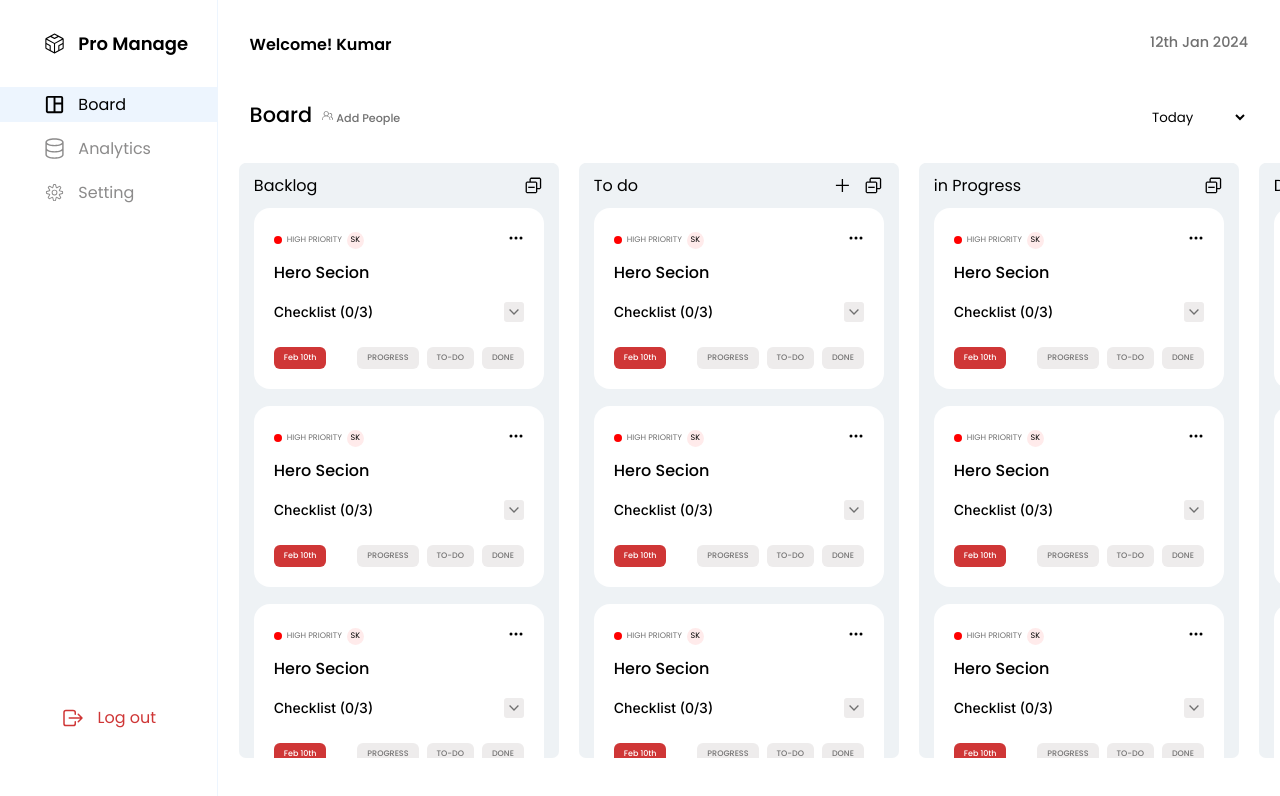
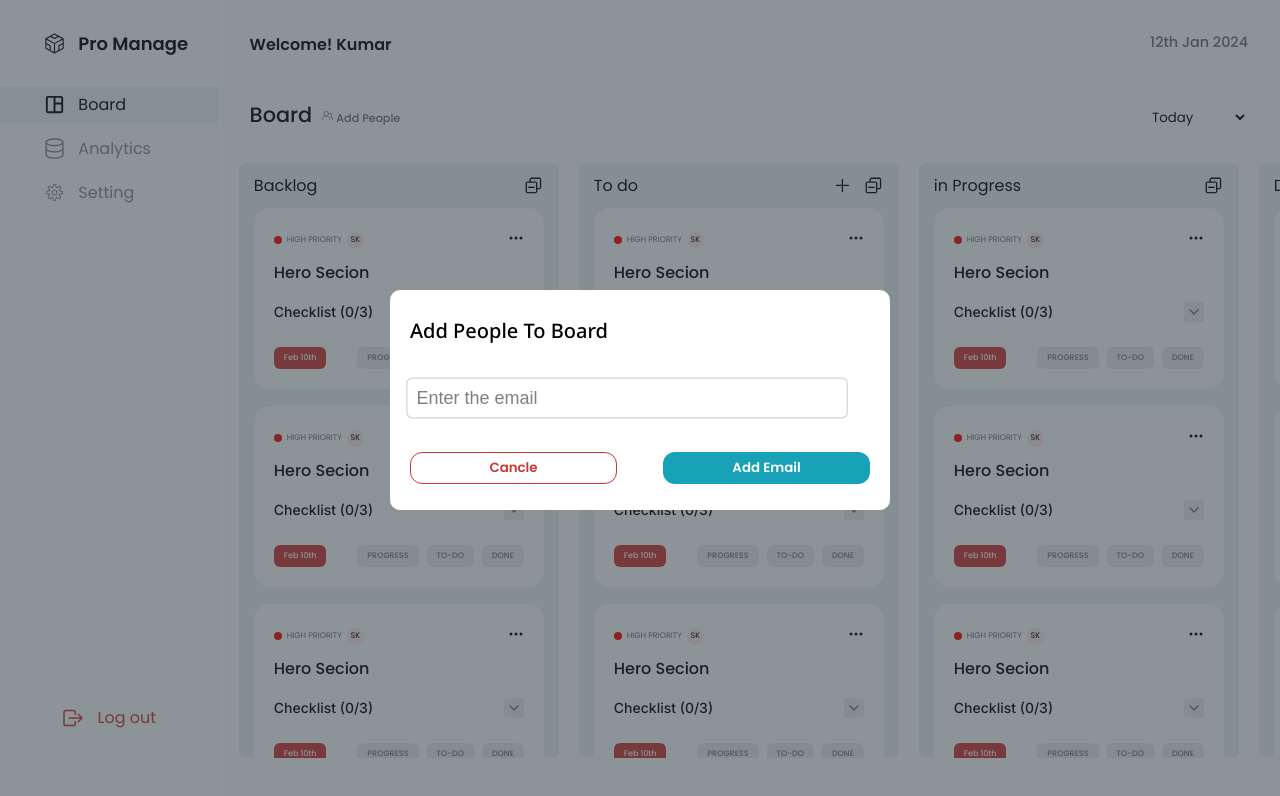
Before and after one commit to SatyabratDivedi/MERN-Pro-task-manager, a React (Vite) app in the folder frontend/: page / in a window 1280 px wide. Shown: the top 796 px of the page. Built offline with nearby package versions, Linux system fonts and the light colour scheme.

Commit message:
frontend 70% complated

```diff
--- a/frontend/index.html
+++ b/frontend/index.html
@@ -6,7 +6,7 @@
 
     <link rel="preconnect" href="https://fonts.googleapis.com" />
     <link rel="preconnect" href="https://fonts.gstatic.com" crossorigin />
-    <link href="https://fonts.googleapis.com/css2?family=Inter:wght@100..900&family=Open+Sans:ital,wght@0,300..800;1,300..800&family=Poppins:ital,wght@0,100;0,200;0,300;0,400;0,500;0,600;0,700;0,800;0,900;1,100;1,200;1,300;1,400;1,500;1,600;1,700;1,800;1,900&display=swap" rel="stylesheet" />
+    <link href="https://fonts.googleapis.com/css2?family=Noto+Sans:ital,wght@0,100..900;1,100..900&family=Inter:wght@100..900&family=Open+Sans:ital,wght@0,300..800;1,300..800&family=Poppins:ital,wght@0,100;0,200;0,300;0,400;0,500;0,600;0,700;0,800;0,900;1,100;1,200;1,300;1,400;1,500;1,600;1,700;1,800;1,900&display=swap" rel="stylesheet" />
 
     <meta name="viewport" content="width=device-width, initial-scale=1.0" />
     <title>Vite + React</title>
--- a/frontend/src/App.jsx
+++ b/frontend/src/App.jsx
@@ -1,15 +1,17 @@
 import {Outlet} from "react-router-dom";
 import Slider from "./components/left-slider/Slider";
+import AddPeoplePage from "./components/addPeoplePage/AddPeoplePage.jsx";
 
 const App = () => {
   return (
     <>
-      <div style={{display: "flex", height: "100vh",   fontFamily: "Poppins"}}>
+      <div style={{display: "flex", height: "100vh", fontFamily: "Poppins"}}>
+      <AddPeoplePage />
         <div style={{width: "17%"}}>
           <Slider />
         </div>
         <div style={{width: "83%"}}>
-          <Outlet/>
+          <Outlet />
         </div>
       </div>
     </>
--- /dev/null
+++ b/frontend/src/components/addPeoplePage/AddPeoplePage.jsx
@@ -0,0 +1,23 @@
+import style from "./peoplePage.module.css";
+
+const AddPeoplePage = () => {
+  return (
+    <>
+      <div className={style.mainContainer}>
+        <form className={style.container}>
+          <div className={style.headerTxt}>Add People To Board</div>
+          <div className={style.emailInput}>
+            <input required placeholder="Enter the email" type="email" name="" id="" />
+          </div>
+          <div className={style.bothButton}>
+            <button className={style.cancleBtn}>Cancle</button>
+            <button type="submit" className={style.addEmailBtn}>
+              Add Email
+            </button>
+          </div>
+        </form>
+      </div>
+    </>
+  );
+};
+export default AddPeoplePage;
--- /dev/null
+++ b/frontend/src/components/addPeoplePage/AddSuccessPage.jsx
@@ -0,0 +1,6 @@
+const addSuccessPage = () => {
+  return (
+    <div>addSuccessPage</div>
+  )
+}
+export default addSuccessPage
--- /dev/null
+++ b/frontend/src/components/addPeoplePage/peoplePage.module.css
@@ -0,0 +1,73 @@
+.mainContainer {
+  background-color: rgba(48, 61, 67, 0.55);
+  position: absolute;
+  display: flex;
+  align-items: center;
+  justify-content: center;
+  z-index: 10000;
+  width: 100vw;
+  height: 100vh;
+}
+.container{
+  background-color: white;
+  width: 500px;
+  height: 220px;
+  border-radius: 10px;
+  padding: 20px;
+  display: flex;
+  flex-direction: column;
+  gap: 20px;
+  justify-content: center;
+}
+.headerTxt{
+  font-family: "Noto Sans", sans-serif;
+  font-size: 20px;
+  font-weight: 500;
+}
+.emailInput{
+  width: 160%;
+  gap: 10px;
+  font-size: 15px;
+  scale: .6;
+  transform: translateX(-35%);
+
+}
+input{
+  width: 100%;
+  border: none;
+  outline: none;
+  border: 2px solid rgb(213, 211, 211);
+  border-radius: 10px;
+  font-size: 15px;
+  padding: 15px;
+}
+input::placeholder{
+  color: gray;
+  /* font-size: 15px; */
+}
+.bothButton{
+  display: flex;
+  justify-content: space-between;
+}
+.cancleBtn{
+  background-color: white;
+  font-weight: 600;
+  cursor: pointer;
+  width: 45%;
+  border: 1.2px solid rgba(207, 54, 54, 1);
+  color: rgba(207, 54, 54, 1);
+  padding: 5px;
+  border-radius: 12px;
+  font-family: "Poppins", sans-serif;
+}
+.addEmailBtn{
+  background-color: #17A2B8;
+  font-weight: 600;
+  cursor: pointer;
+  width: 45%;
+  border: none;
+  color: white;
+  padding: 5px;
+  border-radius: 12px;
+  font-family: "Poppins", sans-serif;
+}
--- a/frontend/src/components/login/Login.jsx
+++ b/frontend/src/components/login/Login.jsx
@@ -60,7 +60,7 @@ const Login = () => {
           <form action="">
             <div className={style.InpMain}>
               <div className={style.EmailImg}></div>
-              <input type="text" name="" value={email} onChange={(e) => setEmail(e.target.value)} placeholder="Email" id="" />
+              <input type="email" name="" value={email} onChange={(e) => setEmail(e.target.value)} placeholder="Email" required/>
               {error1 && <div className={style.require}>*require</div>}
             </div>
 
--- a/frontend/src/components/main-dashboard/MainDashboard.jsx
+++ b/frontend/src/components/main-dashboard/MainDashboard.jsx
@@ -13,9 +13,12 @@ const MainDashboard = () => {
       [item]: !prevState[item],
     }));
   };
-  const addTodo=()=>{
-    console.log('add clicked')
-  }
+  const addTodo = () => {
+    console.log("add clicked");
+  };
+  const addPeopleHandle = () => {
+    console.log("add people handle");
+  };
   return (
     <>
       <div className={style.container}>
@@ -26,7 +29,7 @@ const MainDashboard = () => {
         <div className={style.board}>
           <div>
             Board
-            <span className={style.boardChild}>
+            <span onClick={addPeopleHandle} className={style.boardChild}>
               <GoPeople /> Add People
             </span>
           </div>
@@ -43,7 +46,7 @@ const MainDashboard = () => {
                 <div className={style.boxHead}>
                   <div>{catogary}</div>
                   <div className={style.addCollapseIcon}>
-                    {catogary == "To do" && <IoAddSharp onClick={addTodo} style={{cursor:'pointer'}} />}
+                    {catogary == "To do" && <IoAddSharp onClick={addTodo} style={{cursor: "pointer"}} />}
                     <VscCollapseAll onClick={() => toggleCollapse(catogary)} style={{cursor: "pointer"}} />
                   </div>
                 </div>
--- a/frontend/src/components/main-dashboard/dashboard.module.css
+++ b/frontend/src/components/main-dashboard/dashboard.module.css
@@ -26,6 +26,7 @@
   font-weight: 500;
   color: #707070;
   margin-left: 10px;
+  cursor: pointer;
 }
 .select {
   border: none;
--- a/frontend/src/components/postCard/PostCard.jsx
+++ b/frontend/src/components/postCard/PostCard.jsx
@@ -39,8 +39,7 @@ const PostCard = ({collapse, catogary}) => {
         </div>
         <div>
           <BsThreeDots onClick={() => setThreeDotOpen(!threeDotOpen)} className={style.threeDot} />
-          {threeDotOpen && (
-            <div className={style.threeDotElement}>
+          <div style={{display: threeDotOpen ? "flex" : "none"}} className={style.threeDotElement}>
             <div onClick={editTodoHandler} className={style.DotElement}>
               Edit
             </div>
@@ -51,7 +50,6 @@ const PostCard = ({collapse, catogary}) => {
               Delete
             </div>
           </div>
-          )}
         </div>
       </div>
       <div className={style.hero}>Hero Secion</div>
@@ -61,8 +59,7 @@ const PostCard = ({collapse, catogary}) => {
           {open ? <IoChevronUpSharp /> : <IoChevronDownSharp />}
         </div>
       </div>
-      {open ? (
-        <div className={style.todoBoxContainer}>
+      <div style={{display: open ? "block" : "none"}} className={style.todoBoxContainer}>
         <div className={style.todoBox}>
           <input type="checkbox" name="" id="" />
           <div>First Todos lo</div>
@@ -72,9 +69,6 @@ const PostCard = ({collapse, catogary}) => {
           <div>First Todos lo is the data and the secons</div>
         </div>
       </div>
-      ) : (
-        ""
-      )}
       <div className={style.footer}>
         <div style={{color: "white", background: catogary === "Done" ? "#63C05B" : "#CF3636"}} className={style.footerbox}>
           Feb 10th
--- a/frontend/src/components/register/Register.jsx
+++ b/frontend/src/components/register/Register.jsx
@@ -72,7 +72,7 @@ const Register = () => {
             </div>
             <div className={style.InpMain}>
               <div className={style.EmailImg}></div>
-              <input type="email" name="email" value={email} onChange={(e) => setEmail(e.target.value)} placeholder="Email" id="" />
+              <input type="email" name="email" value={email} onChange={(e) => setEmail(e.target.value)} placeholder="Email" required />
               {error2 && <div className={style.require}>*require</div>}
             </div>
             <div className={style.InpMain}>
```
Lines whose indentation alone changed are shown as unchanged.
